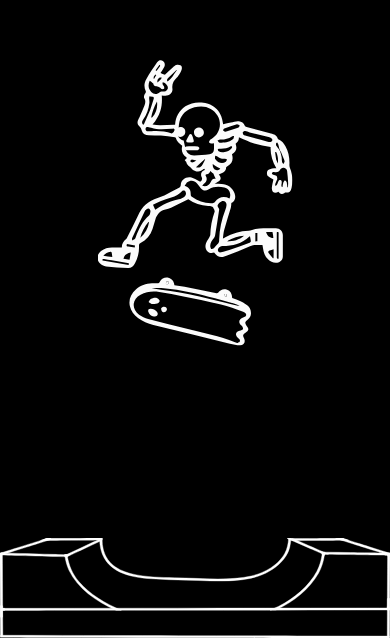
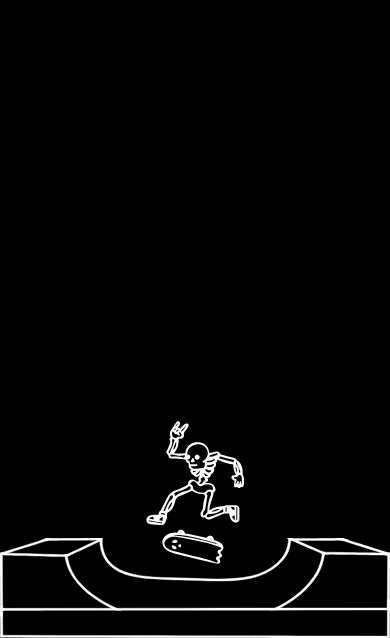
Before and after one commit to acm-ucr/skate-club-website, a Next.js app: page /events in a window 390 px wide. Shown: the part 206-844 px from the top of the page. Built offline with nearby package versions, Linux system fonts and the light colour scheme; a web font is replaced by a local one.

Commit message:
Made the images for Calendar page responsive

```diff
--- a/src/components/calendar/SkeletonSkatingCalendar.tsx
+++ b/src/components/calendar/SkeletonSkatingCalendar.tsx
@@ -15,7 +15,7 @@ const SkeletonSkaterCalendar = () => {
       <Image
         src={CalendarSkater}
         alt="skating skeleton"
-        className="absolute bottom-56 left-1/2 z-10 size-1/2 -translate-x-1/2 transform object-center"
+        className="absolute bottom-10 left-1/2 z-10 size-1/4 -translate-x-1/2 transform object-center md:bottom-28 lg:bottom-56 lg:size-1/2"
       />
     </div>
   );
```
